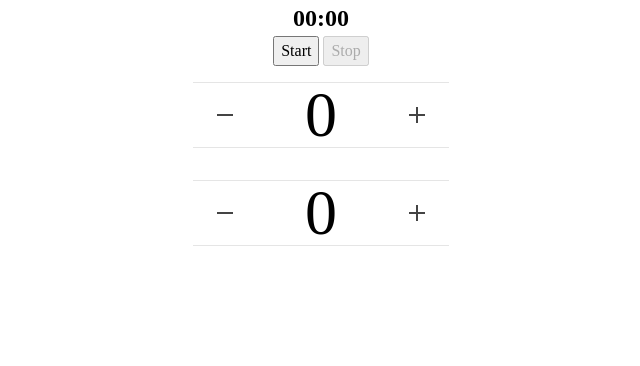
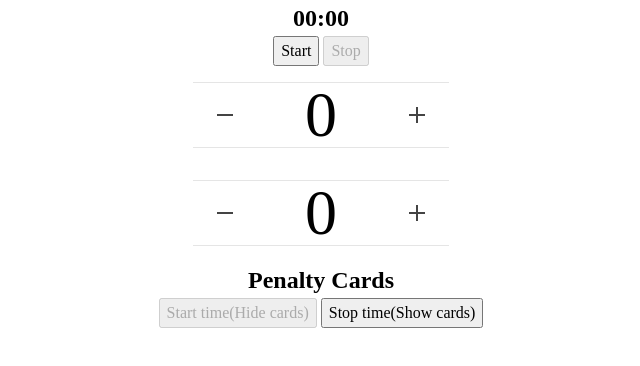
Before and after one commit to QuadballScorekeeper/quadball-scorekeeper, a SvelteKit app: page / in a window 1280 px wide. Shown: the top 366 px of the page, without its empty margins (319-959 px from the left). Built offline with nearby package versions, Linux system fonts and the light colour scheme.

Commit message:
make 3 card buttons show up when time is stopped

```diff
--- /dev/null
+++ b/src/lib/PenaltyCards.svelte
@@ -0,0 +1,57 @@
+<script lang="ts">
+	let timeIsStopped = false;
+	let examplePrompt = '';
+
+	function start() {
+		timeIsStopped = false;
+		examplePrompt = '';
+	}
+	function stop() {
+		timeIsStopped = true;
+	}
+</script>
+
+<div class="timer">
+	<h1>Penalty Cards</h1>
+	<div>
+		<button on:click={start} disabled={!timeIsStopped}>Start time(Hide cards)</button>
+		<button on:click={stop} disabled={timeIsStopped}>Stop time(Show cards)</button>
+	</div>
+</div>
+
+<p hidden={!timeIsStopped}>{examplePrompt}</p>
+
+{#if timeIsStopped}
+	<div class="buttons-container" style="bottom: 0;">
+		<div class="buttons">
+			<button on:click={() => (examplePrompt = 'Blue Card Selected')}>Blue Card</button>
+			<button on:click={() => (examplePrompt = 'Yellow Card Selected')}>Yellow Card</button>
+			<button on:click={() => (examplePrompt = 'Red Card Selected')}>Red Card</button>
+		</div>
+	</div>
+{/if}
+
+<style>
+	.timer {
+		display: flex;
+		flex-direction: column;
+		align-items: center;
+	}
+
+	.buttons-container {
+		position: fixed;
+		bottom: -60px; /* Initial position below the screen */
+		left: 0;
+		right: 0;
+		display: flex;
+		justify-content: center;
+		padding: 20px;
+		background-color: #f0f0f0;
+		transition: bottom 0.3s ease-in-out;
+	}
+
+	.buttons {
+		display: flex;
+		gap: 10px;
+	}
+</style>
--- a/src/routes/+page.svelte
+++ b/src/routes/+page.svelte
@@ -1,5 +1,6 @@
 <script>
 	import Counter from '$lib/Counter.svelte';
+	import PenaltyCards from '$lib/PenaltyCards.svelte';
 	import Timer from '$lib/Timer.svelte';
 </script>
 
@@ -12,6 +13,7 @@
 	<Timer />
 	<Counter />
 	<Counter />
+	<PenaltyCards />
 </section>
 
 <style>
```
